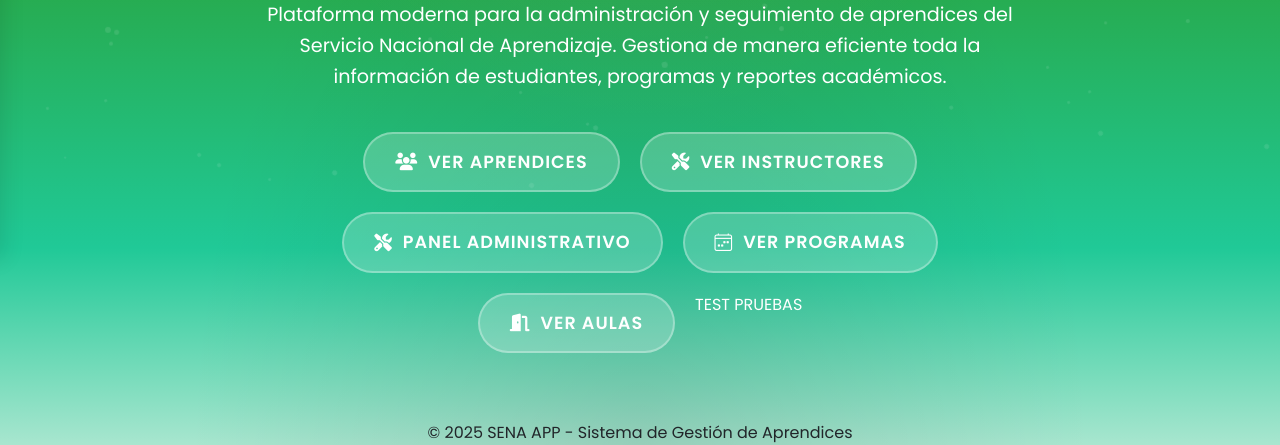
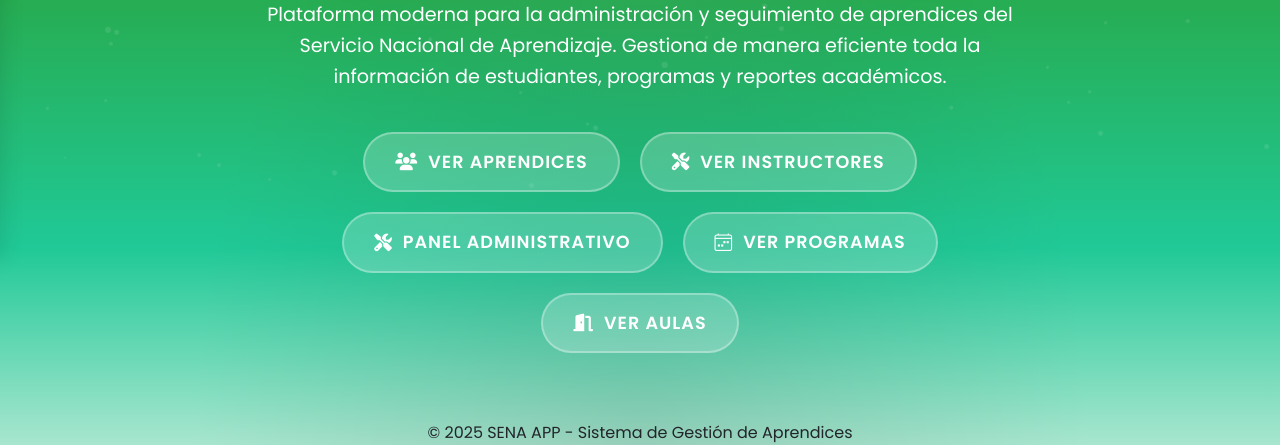
Before and after one commit to Santiago0720K/proyecto_SENA_APP, a Django app: page / in a window 1280 px wide. Shown: the part 541-986 px from the top of the page. Run offline with Django 5.2, Linux system fonts and the light colour scheme; data that the repository does not hold is empty.

Commit message:
Se borro una linea de codigo

```diff
--- a/aprendices/templates/inicio.html
+++ b/aprendices/templates/inicio.html
@@ -40,7 +40,6 @@
                     <i class="fas fa-door-open"></i>
                     Ver Aulas
                 </a>
-                <p>TEST PRUEBAS</p>
             </div>
         </div>
     </main>
```
